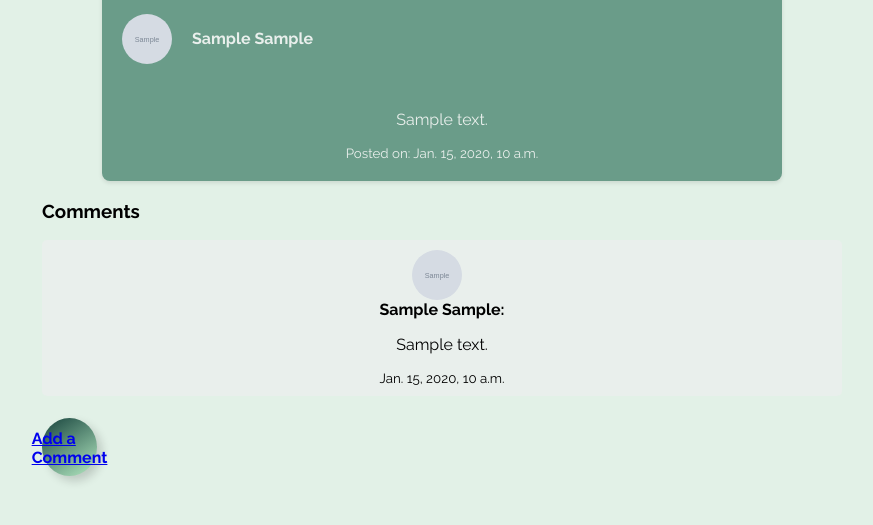
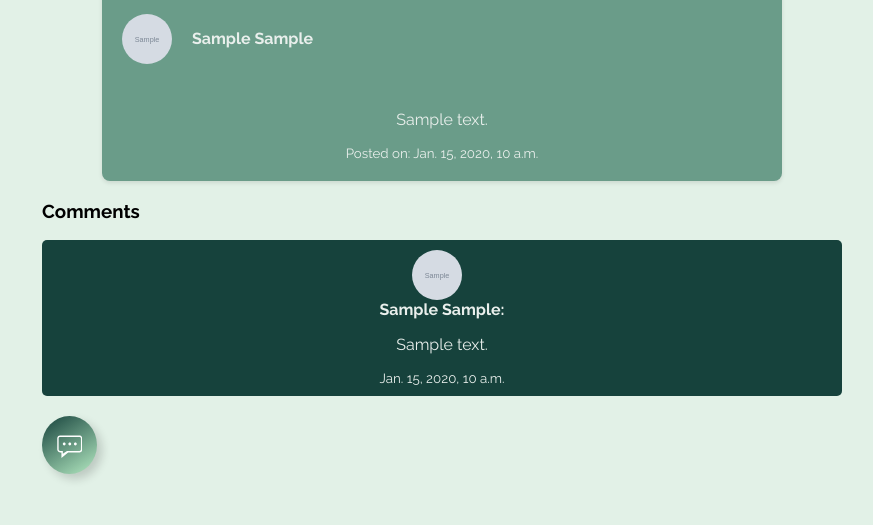
Before and after one commit to nbockert/cs412, a Django app: page /trip/1/trip_page in a window 1280 px wide. Shown: the part 853-1378 px from the top of the page, without its empty margins (198-1071 px from the left). After the commit the page ends 1334 px from the top, so only its background shows below. Run offline with Django 5.2, Linux system fonts and the light colour scheme; tables that the repository leaves empty hold one stand-in row (values such as "Sample post"); grey boxes marked "Sample" are stand-in pictures; some web fonts are replaced.

Commit message:
django needs updated static

```diff
--- a/project/templates/project/trip_page.html
+++ b/project/templates/project/trip_page.html
@@ -56,8 +56,10 @@
 
     <!-- Add Comment Form -->
     <div class="add-comment">
-        <a href="{% url 'comment' trip.pk %}">
-            <h4 class="chatBtn">Add a Comment</h4></a>
+        <a href="{% url 'comment' trip.pk %}" class="chatBtn"><svg height="1.6em" fill="white" xml:space="preserve" viewBox="0 0 1000 1000" y="0px" x="0px" version="1.1">
+            <path d="M881.1,720.5H434.7L173.3,941V720.5h-54.4C58.8,720.5,10,671.1,10,610.2v-441C10,108.4,58.8,59,118.9,59h762.2C941.2,59,990,108.4,990,169.3v441C990,671.1,941.2,720.5,881.1,720.5L881.1,720.5z M935.6,169.3c0-30.4-24.4-55.2-54.5-55.2H118.9c-30.1,0-54.5,24.7-54.5,55.2v441c0,30.4,24.4,55.1,54.5,55.1h54.4h54.4v110.3l163.3-110.2H500h381.1c30.1,0,54.5-24.7,54.5-55.1V169.3L935.6,169.3z M717.8,444.8c-30.1,0-54.4-24.7-54.4-55.1c0-30.4,24.3-55.2,54.4-55.2c30.1,0,54.5,24.7,54.5,55.2C772.2,420.2,747.8,444.8,717.8,444.8L717.8,444.8z M500,444.8c-30.1,0-54.4-24.7-54.4-55.1c0-30.4,24.3-55.2,54.4-55.2c30.1,0,54.4,24.7,54.4,55.2C554.4,420.2,530.1,444.8,500,444.8L500,444.8z M282.2,444.8c-30.1,0-54.5-24.7-54.5-55.1c0-30.4,24.4-55.2,54.5-55.2c30.1,0,54.4,24.7,54.4,55.2C336.7,420.2,312.3,444.8,282.2,444.8L282.2,444.8z"></path>
+            </svg>
+            <span class="tooltip">Comment</span></a>
     </div>
 </div>
 {% endblock %}
--- a/static/proj_styles.css
+++ b/static/proj_styles.css
@@ -462,8 +462,8 @@ h1{
 .poster-info { display: flex; align-items: center; margin-top: 10px; }
 .poster-name { margin-left: 10px; font-weight: bold; }
 .trip-message { margin-top: 20px; }
-.comment { margin-top: 10px; padding: 10px; background-color: #E9EFEC; border-radius: 5px; display: flex; flex-direction: column; align-items: center;justify-content: center;}
-/* .add-comment { margin-top: 20px; } */
+.comment { margin-top: 10px; padding: 10px; background-color: #16423C; border-radius: 5px; display: flex; flex-direction: column; align-items: center;justify-content: center; color:#E9EFEC}
+.add-comment { margin-top: 20px; align-items: center;}
 
 
   .nocomments{
```
